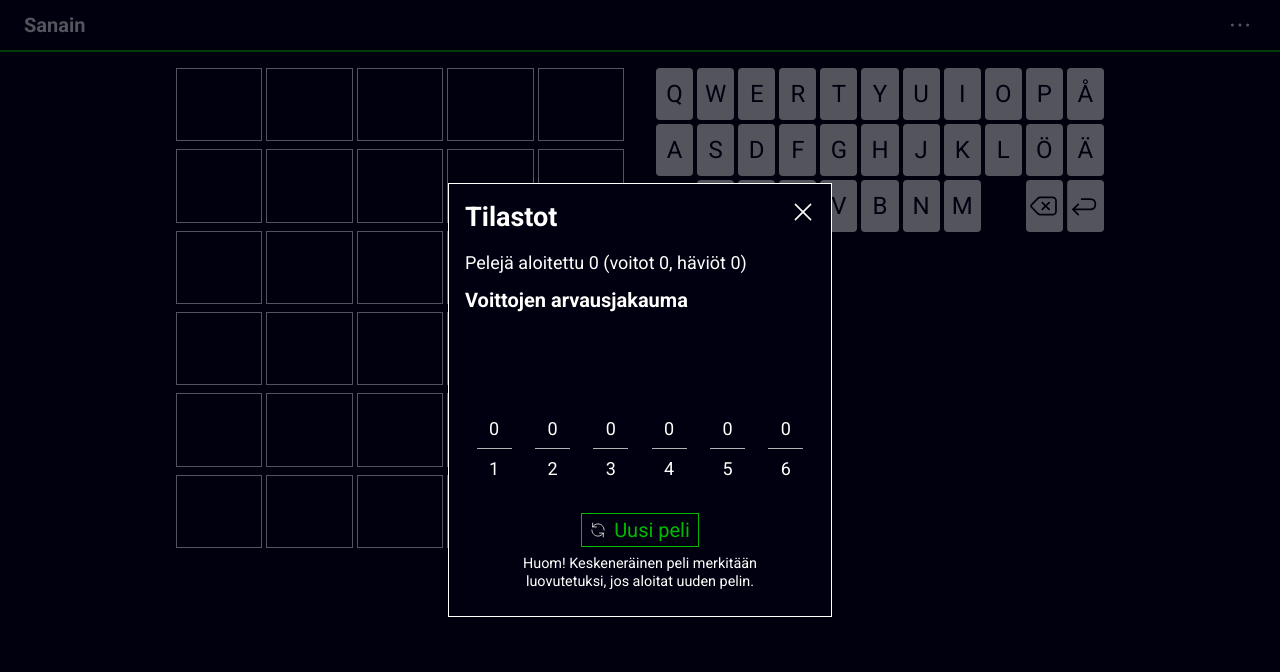
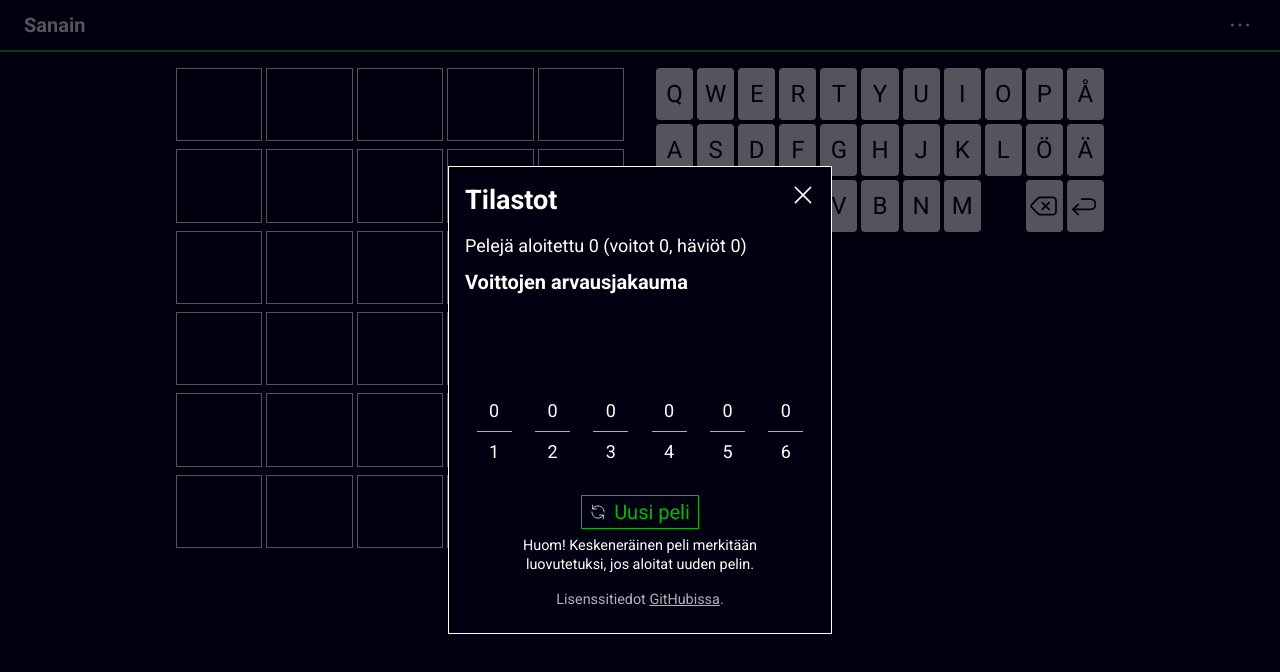
Before and after one commit to katrimarika/sanain, a React (Create React App) app: page / in a window 1280 px wide. Both pictures are taken after a click on the button 1240 px from the left and 25 px from the top of the page. Shown: the top 672 px of the page. Built offline with nearby package versions, Linux system fonts and the light colour scheme.

Commit message:
Added license info and link to dialog

```diff
--- a/src/ui/StatisticsDialog.tsx
+++ b/src/ui/StatisticsDialog.tsx
@@ -99,6 +99,21 @@ const Notice = styled.div`
   text-align: center;
 `;
 
+const License = styled(Notice)`
+  margin-top: 1rem;
+  color: ${theme.colors.gray};
+`;
+
+const Link = styled.a`
+  text-decoration: underline;
+
+  @media (hover: hover) {
+    &:hover {
+      opacity: 0.8;
+    }
+  }
+`;
+
 export const StatisticsDialog: FC<{
   isOpen: boolean;
   close: () => void;
@@ -134,6 +149,17 @@ export const StatisticsDialog: FC<{
               pelin.
             </Notice>
           )}
+          <License>
+            Lisenssitiedot{' '}
+            <Link
+              href="https://github.com/katrimarika/sanain"
+              target="_blank"
+              rel="noopener noreffer"
+            >
+              GitHubissa
+            </Link>
+            .
+          </License>
           <Dialog.Close asChild>
             <CloseButton />
           </Dialog.Close>
```
